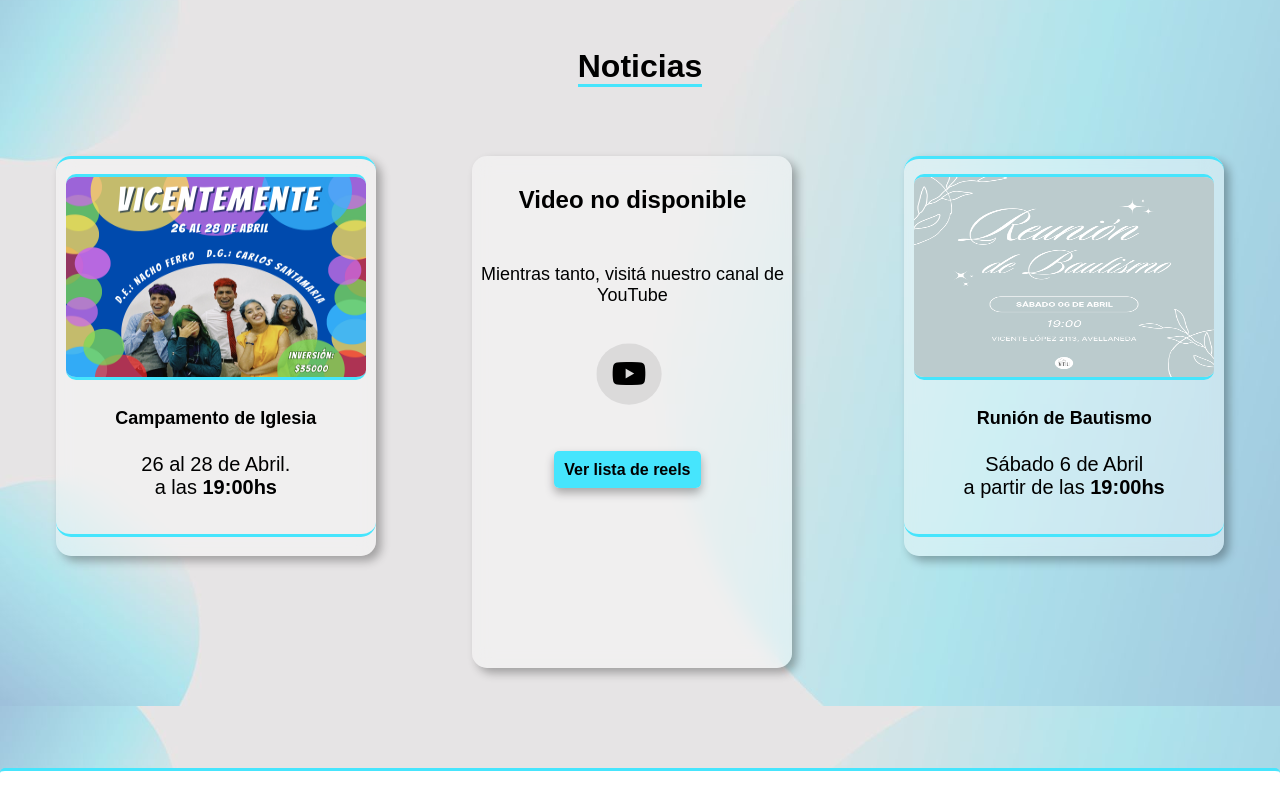
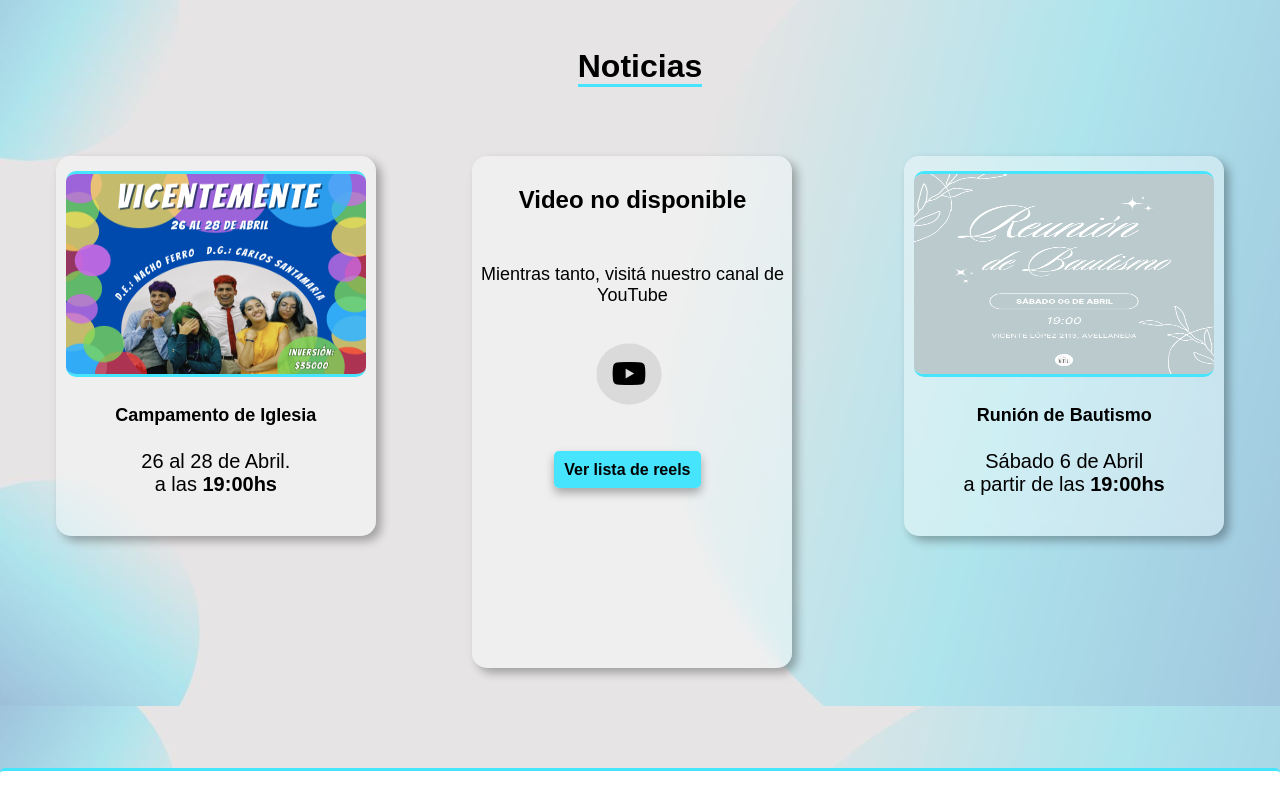
Before and after one commit to EzeeRL/Pagina-Iglesia, a React (Vite) app in the folder Pagina Iglesia/: page / in a window 1280 px wide. Shown: the part 894-1691 px from the top of the page. Built offline with nearby package versions, Linux system fonts and the light colour scheme; no server answers; a web font is replaced by a local one.

Commit message:
Error de animaciones mobile en home arreglado

```diff
--- a/Pagina Iglesia/src/components/home.css
+++ b/Pagina Iglesia/src/components/home.css
@@ -84,24 +84,6 @@
 
 /* NOTICIAS */
 
-/* Define una clase con la animación de entrada */
-@keyframes fadeIn {
-	from {
-	  opacity: 0;
-	  transform: translateY(50px);
-	}
-	to {
-	  opacity: 1;
-	  transform: translateY(0);
-	}
-  }
-
-  /* Aplica la animación a los elementos que están dentro de la sección */
-  .element .animado {
-	animation: fadeIn 2.4s ease forwards;
-  }
-
-
 .titulo-noticias {
 	text-align: center;
 	margin-top: 100px;
@@ -120,7 +102,7 @@
 
 .article-container {
 	width: 320px;
-	height: 400px;
+	height: 380px;
 	margin: 50px;
 	border-radius: 15px;
 	background-color: rgb(255, 255, 255, 0.4);
@@ -167,6 +149,10 @@
 	font-size: 18px;
 	font-weight: bold;
 	text-align: center;
+}
+
+.container-img {
+	padding: 15px;
 }
 
 .img-noticias {
--- a/Pagina Iglesia/src/components/home.jsx
+++ b/Pagina Iglesia/src/components/home.jsx
@@ -1,5 +1,4 @@
 import React, { useRef, useEffect, useState } from "react";
-import { Link, Element } from "react-scroll";
 import { useSpring, animated } from "react-spring";
 
 
@@ -35,15 +34,14 @@ function Home() {
 
   const [latestVideo, setLatestShort] = useState(null);
   const [fullscreenImage, setFullscreenImage] = useState(null);
+  const [isVisible, setIsVisible] = useState(false);
 
-  const [isVisible, setIsVisible] = useState(false);
   const containerRef = useRef(null);
 
   const animationProps = useSpring({
-    opacity: isVisible ? 1 : 0, // Ajusta la opacidad de 0 a 1 dependiendo de si el elemento está visible
-    transform: isVisible ? "translateY(0) scale(1)" : "translateY(100px) scale(0.8)", // Ajusta la posición vertical de la animación
+    opacity: isVisible ? 1 : 0,
+    transform: isVisible ? "translateY(0)" : "translateY(20px)",
   });
-
 
   useEffect(() => {
     const fetchLatestShort = async () => {
@@ -70,11 +68,11 @@ function Home() {
   useEffect(() => {
     const observer = new IntersectionObserver((entries) => {
       entries.forEach((entry) => {
-        if (entry.isIntersecting && entry.intersectionRatio >= 0.5) {
+        if (entry.isIntersecting && entry.intersectionRatio >= 0.3) {
           setIsVisible(true);
         }
       });
-    }, { threshold: 0.7 }); // Define el threshold (umbral) en 0.5 para activar la animación cuando el elemento está a la mitad de la pantalla
+    }, { threshold: 0.3 }); // Reducir el umbral a 0.3 para activar la animación antes
 
     if (containerRef.current) {
       observer.observe(containerRef.current);
@@ -86,13 +84,6 @@ function Home() {
       }
     };
   }, []);
-
-
-  const props = useSpring({
-    opacity: isVisible ? 1 : 0,
-    transform: isVisible ? "translateY(0)" : "translateY(20px)",
-  });
-
 
   const handleFullscreenImage = (imageUrl) => {
     setFullscreenImage(imageUrl);
--- a/Pagina Iglesia/src/paginas/ev.css
+++ b/Pagina Iglesia/src/paginas/ev.css
@@ -15,7 +15,7 @@
     margin-right: auto;
 }
 
-.container-img {
+.container-img-ev {
 	padding: 15px;
     border-top: 3px solid #46e5fd;
 	border-bottom: 3px solid #46e5fd;
--- a/Pagina Iglesia/src/paginas/ev.jsx
+++ b/Pagina Iglesia/src/paginas/ev.jsx
@@ -30,7 +30,7 @@ function EspacioVaron() {
 
             <main className="main-container-ev">
                 <article className='article-container-ev'>
-                    <animated.div className="container-img" style={containerAnimation}>
+                    <animated.div className="container-img-ev" style={containerAnimation}>
                         {/* Agregamos la animación de escala al contenedor */}
                         <img src="Espacio Varon/placa-ev.jpeg" alt="" className='placa-ev' onClick={() => handleFullscreenImage("Espacio Varon/placa-ev.jpeg")} />
                     </animated.div>
```
